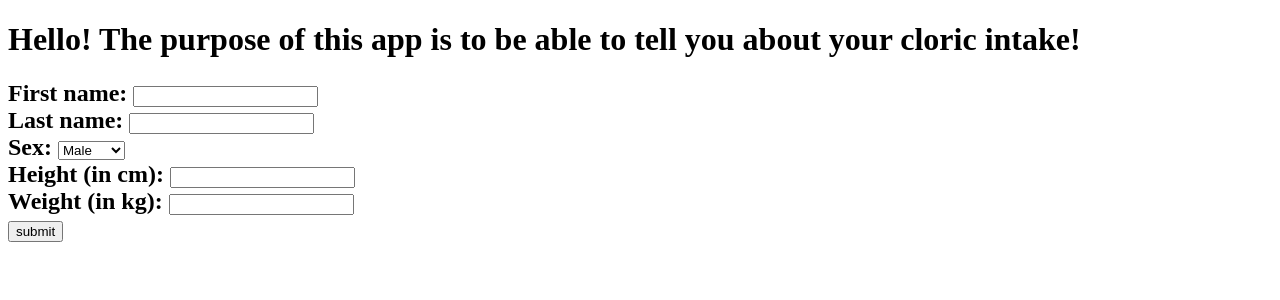
After one commit to Atomizer99/portfolio, a Python web app: template templates/base.html in a window 1280 px wide. The commit adds this page. Shown: the top 300 px of the page. Run offline with Jinja, Linux system fonts and the light colour scheme; the template is opened without the code that fills it, so the values that code supplies are empty.

Commit message:
added base.html file

```diff
--- a/app.py
+++ b/app.py
@@ -1,6 +1,8 @@
 from flask import Flask,request,render_template, redirect ,url_for, send_from_directory,Response,jsonify
 
 app = Flask(__name__)
+
+def calorieCalc():
 
 @app.route("/")
 def index():
@@ -8,4 +10,4 @@ def index():
 
 
 if __name__ == "__main__":
-    app.run()
+    app.run(debug=True)
--- /dev/null
+++ b/templates/base.html
@@ -0,0 +1,29 @@
+<!DOCTYPE html>
+<html>
+    <head>
+        <title>{% block title %}{% endblock %}</title>
+    </head>
+    <body>
+        <h1>Hello! The purpose of this app is to be able to tell
+            you about your cloric intake!
+        </h1>
+        <h2>
+            <form action="/action_page.php" method="post">
+                <label for="fname">First name:</label>
+                <input type="text" id="fname" name="fname"><br>
+                <label for="lname">Last name:</label>
+                <input type="text" id="lname" name="lname"><br>
+                <label for="Sex">Sex:</label>
+                <select name="Sex" id="Sex">
+                  <option value="Male">Male</option>
+                  <option value="Female">Female</option>
+                </select><br>
+                <label for="Height">Height (in cm):</label>
+                <input type="text" id="Height" name="Height"><br>
+                <label for="Weight">Weight (in kg):</label>
+                <input type="text" id="Weight" name="Weight"><br>
+                <input type="submit" value="submit">
+            </form>
+        </h2>
+    </body>
+</html>
```
Also changed, not shown: templates/index.html (+2 -25 lines).
